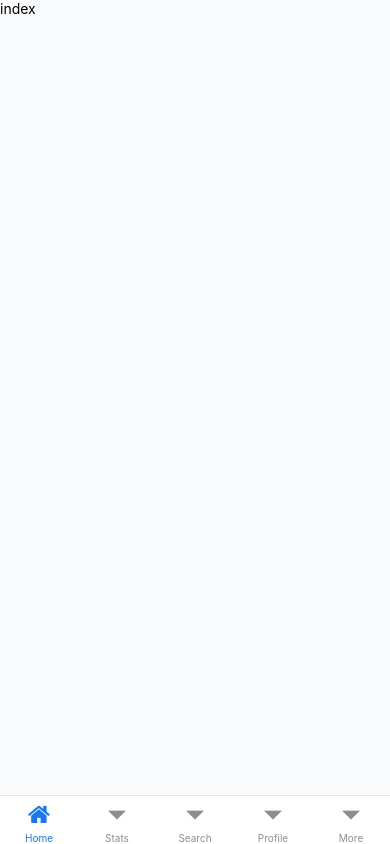
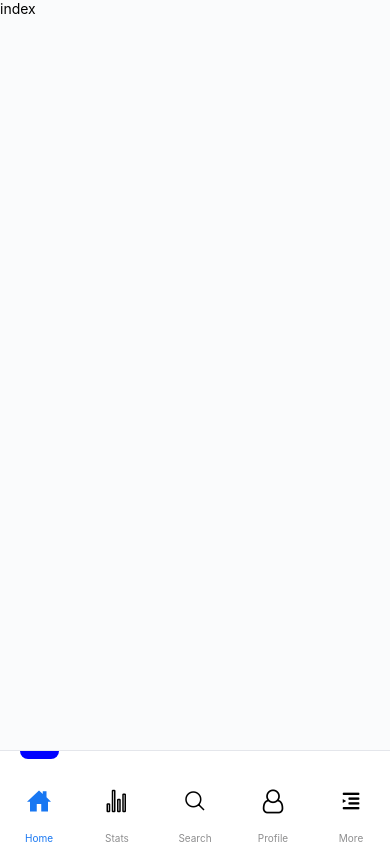
Before and after one commit to ducnguyen4301/OpenSeaNFT, a React Native app: screen / in a window 390 px wide. Built offline with nearby package versions, Linux system fonts and the light colour scheme.

Commit message:
update bottomTab

```diff
--- a/src/assets/icons/index.ts
+++ b/src/assets/icons/index.ts
@@ -9,6 +9,7 @@ import IconsMCI from 'react-native-vector-icons/MaterialCommunityIcons';
 import IconsMI from 'react-native-vector-icons/MaterialIcons';
 import IconsOI from 'react-native-vector-icons/Octicons';
 import IconsEO from 'react-native-vector-icons/Entypo';
+import IconsFou from 'react-native-vector-icons/Foundation';
 
 export {
   IconsAD,
@@ -22,4 +23,5 @@ export {
   IconsMI,
   IconsOI,
   IconsEO,
+  IconsFou,
 };
--- /dev/null
+++ b/src/components/Home/index.ts
@@ -0,0 +1,2 @@
+export {default as Card} from './Card';
+export {default as Section} from './Section';
--- /dev/null
+++ b/src/components/Home/types.ts
@@ -0,0 +1,6 @@
+export interface CateItemType {
+  title: string;
+  image: any;
+  type: string;
+  size: number;
+}
--- a/src/navigation/BottomTab.tsx
+++ b/src/navigation/BottomTab.tsx
@@ -5,8 +5,10 @@ import {
 import React from 'react';
 import {bottomTabScreens} from './routes';
 import {BottomTabRoutes, ScreenOptions} from './types';
-import {IconsFA} from '@assets/icons';
+import {IconsFA, IconsFou, IconsIC} from '@assets/icons';
 import {useTheme} from '@theme';
+import {Pressable, StyleSheet, View} from 'react-native';
+import {getSize} from '@utils/reponsive';
 const Tab = createBottomTabNavigator<BottomTabRoutes>();
 
 const BottomTabNavigation = () => {
@@ -18,48 +20,48 @@ const BottomTabNavigation = () => {
     Home: {
       tabBarLabel: 'Home',
       tabBarIcon: ({focused}) => (
-        <IconsFA
-          name="home"
+        <IconsIC
+          name={focused ? 'ios-home-sharp' : 'ios-home-outline'}
           size={24}
           color={focused ? Colors.primary : Colors.black}
         />
       ),
     },
-    MyOrders: {
+    Stats: {
       tabBarLabel: 'Stats',
       tabBarIcon: ({focused}) => (
-        <IconsFA
-          name="receipt"
+        <IconsIC
+          name={focused ? 'stats-chart' : 'stats-chart-outline'}
           size={24}
           color={focused ? Colors.primary : Colors.black}
         />
       ),
     },
-    Likes: {
+    Search: {
       tabBarLabel: 'Search',
       tabBarIcon: ({focused}) => (
-        <IconsFA
-          name="heart"
-          size={24}
-          color={focused ? Colors.orange : Colors.black}
-        />
-      ),
-    },
-    Notifications: {
-      tabBarLabel: 'Profile',
-      tabBarIcon: ({focused}) => (
-        <IconsFA
-          name="bell"
+        <IconsIC
+          name={focused ? 'search' : 'search-outline'}
           size={24}
           color={focused ? Colors.primary : Colors.black}
         />
       ),
     },
-    Me: {
+    Profile: {
+      tabBarLabel: 'Profile',
+      tabBarIcon: ({focused}) => (
+        <IconsFA
+          name={focused ? 'user' : 'user-o'}
+          size={24}
+          color={focused ? Colors.primary : Colors.black}
+        />
+      ),
+    },
+    More: {
       tabBarLabel: 'More',
       tabBarIcon: ({focused}) => (
-        <IconsFA
-          name="user"
+        <IconsFou
+          name="indent-more"
           size={24}
           color={focused ? Colors.primary : Colors.black}
         />
@@ -74,6 +76,21 @@ const BottomTabNavigation = () => {
         headerShown: false,
         tabBarActiveTintColor: Colors.primary,
         tabBarInactiveTintColor: Colors.black,
+        tabBarStyle: {
+          height: getSize.v(80),
+        },
+        tabBarItemStyle: {
+          paddingTop: getSize.m(20),
+        },
+        tabBarButton: ({accessibilityState, style, children, ...props}) => (
+          <Pressable
+            accessibilityState={accessibilityState}
+            {...props}
+            style={style}>
+            {accessibilityState?.selected && <View style={styles.bottom} />}
+            {children}
+          </Pressable>
+        ),
       }}>
       {bottomTabScreens.map(({name, component}: any) => (
         <Tab.Screen
@@ -88,3 +105,15 @@ const BottomTabNavigation = () => {
 };
 
 export default BottomTabNavigation;
+
+const styles = StyleSheet.create({
+  bottom: {
+    position: 'absolute',
+    top: 0,
+    height: 8,
+    width: '50%',
+    backgroundColor: 'blue',
+    borderBottomLeftRadius: 20,
+    borderBottomRightRadius: 20,
+  },
+});
--- /dev/null
+++ b/src/utils/reponsive.ts
@@ -0,0 +1,36 @@
+import {Dimensions} from 'react-native';
+
+const {width, height} = Dimensions.get('window');
+console.log(width, height);
+//Iphone X/XS/11 Pro
+const DESIGN_WIDTH = 392;
+const DESIGN_HEIGHT = 718;
+
+const WIDTH = width > height ? height : width;
+const HEIGHT = width > height ? width : height;
+
+const scale = (size: number) => {
+  return (WIDTH / DESIGN_WIDTH) * size;
+};
+
+const verticalScale = (size: number) => {
+  return (HEIGHT / DESIGN_HEIGHT) * size;
+};
+
+const moderateScale = (size: number, factor: number = 0.5) => {
+  return size + (scale(size) - size) * factor;
+};
+
+/**
+ *
+ * getSize.m(10) Responsive for padding - margin - fontSize.
+ *
+ * getSize.s(10) Responsive by width screen. (Image Size)
+ *
+ * getSize.v(10) Responsive by height screen.
+ **/
+export const getSize = {
+  m: moderateScale,
+  s: scale,
+  v: verticalScale,
+};
```
Also changed, not shown: src/components/Home/Card.tsx (added, +12 -0 lines), src/components/Home/Section.tsx (added, +12 -0 lines), 3 other files (tests, documents, lock files or other folders).
